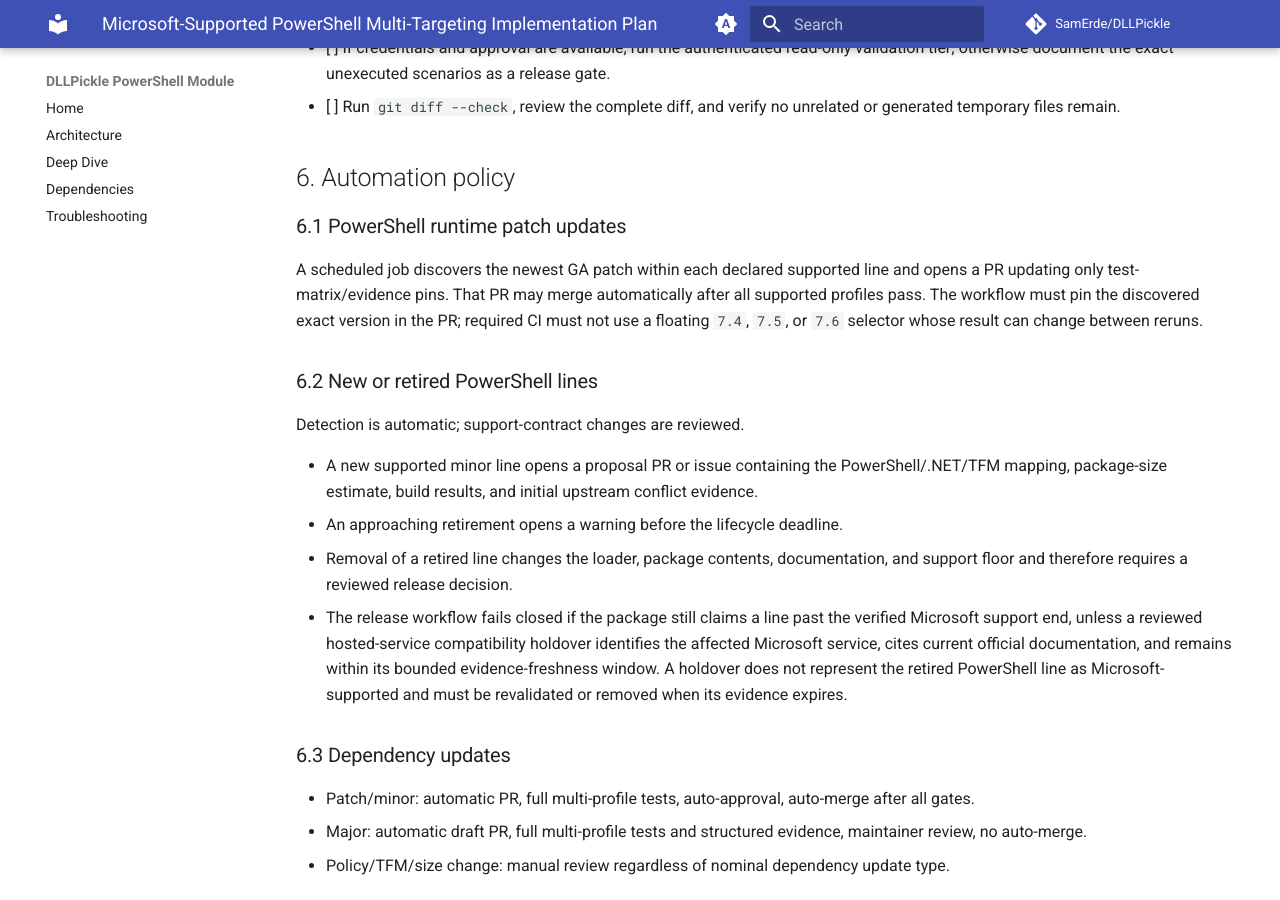
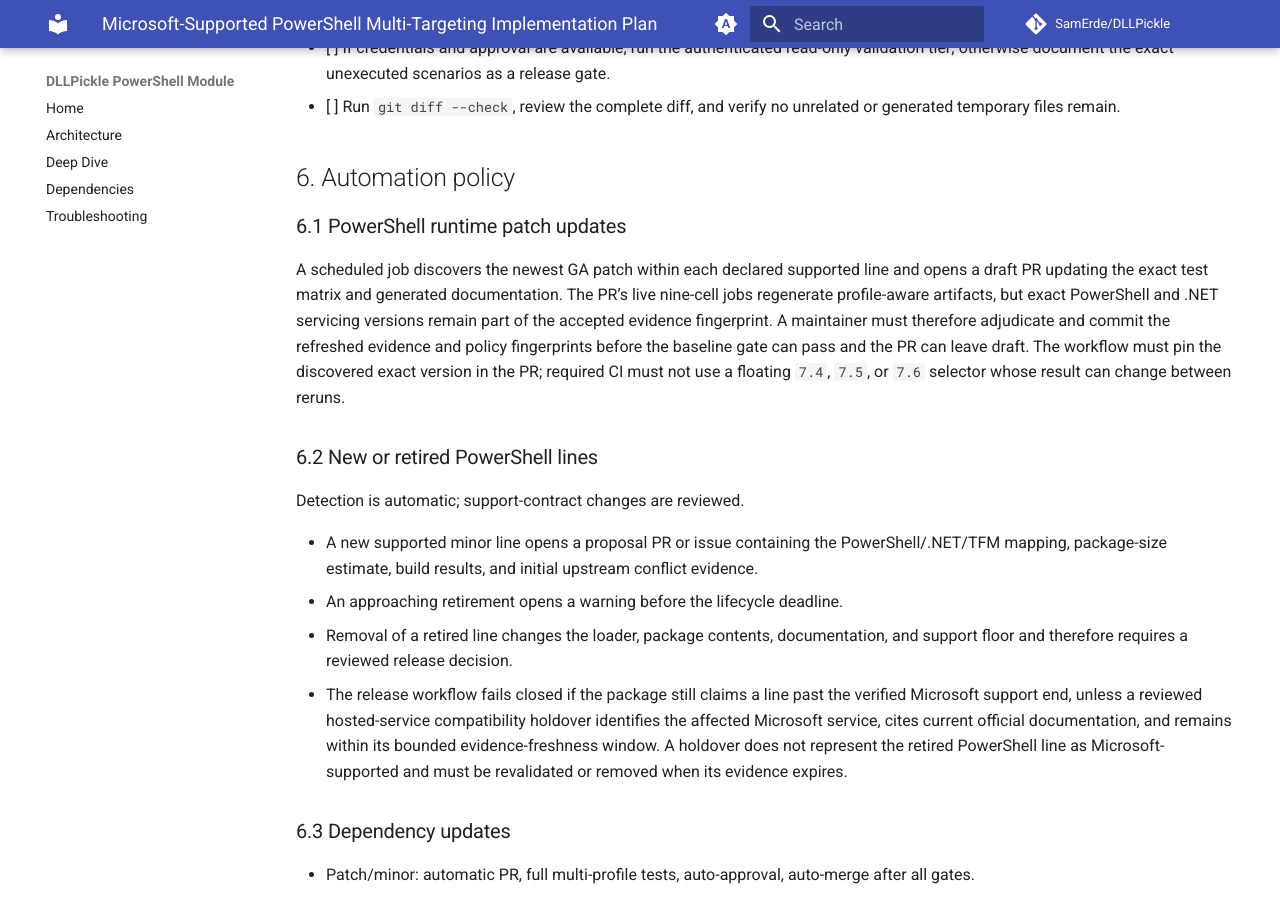
Before and after one commit to SamErde/DLLPickle, an MkDocs documentation site: the page built from docs/plans/2026-08-08-supported-powershell-multitargeting.md, in a window 1280 px wide and 900 px high, scrolled down 9962 px. Built offline with MkDocs 1.6.1 and Material for MkDocs 9.7.7, drawn with Linux system fonts in a browser that asks for light colours; comment, search, counter and statistics services are not loaded.

```diff
--- a/docs/plans/2026-08-08-supported-powershell-multitargeting.md
+++ b/docs/plans/2026-08-08-supported-powershell-multitargeting.md
@@ -340,7 +340,7 @@ If the newest upstream release does not support a still-supported PowerShell lin
 
 ### 6.1 PowerShell runtime patch updates
 
-A scheduled job discovers the newest GA patch within each declared supported line and opens a PR updating only test-matrix/evidence pins. That PR may merge automatically after all supported profiles pass. The workflow must pin the discovered exact version in the PR; required CI must not use a floating `7.4`, `7.5`, or `7.6` selector whose result can change between reruns.
+A scheduled job discovers the newest GA patch within each declared supported line and opens a draft PR updating the exact test matrix and generated documentation. The PR's live nine-cell jobs regenerate profile-aware artifacts, but exact PowerShell and .NET servicing versions remain part of the accepted evidence fingerprint. A maintainer must therefore adjudicate and commit the refreshed evidence and policy fingerprints before the baseline gate can pass and the PR can leave draft. The workflow must pin the discovered exact version in the PR; required CI must not use a floating `7.4`, `7.5`, or `7.6` selector whose result can change between reruns.
 
 ### 6.2 New or retired PowerShell lines
 
```
Also changed, not shown: docs/Architecture.md (+1 -1 lines), 5 other files.
